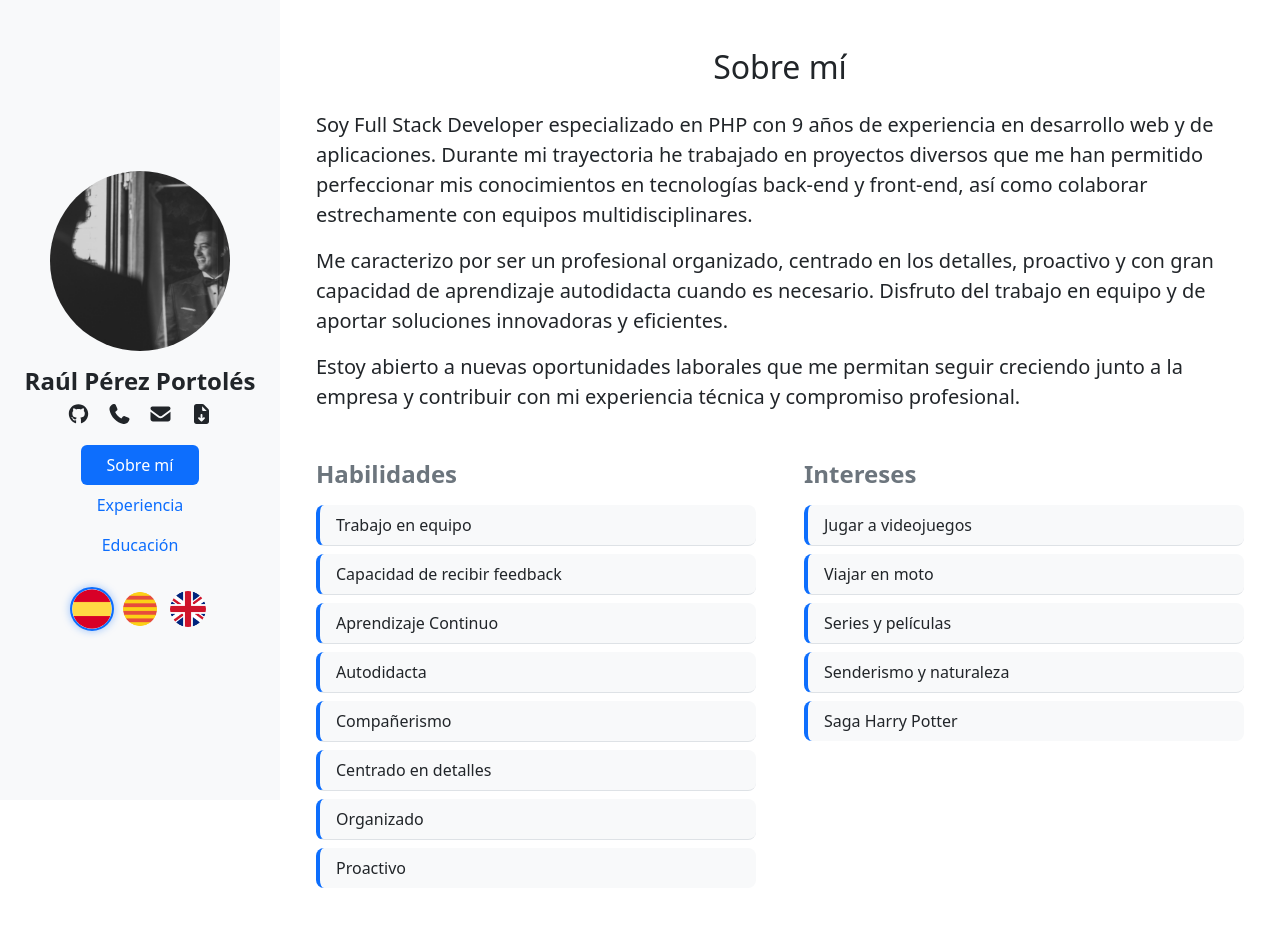
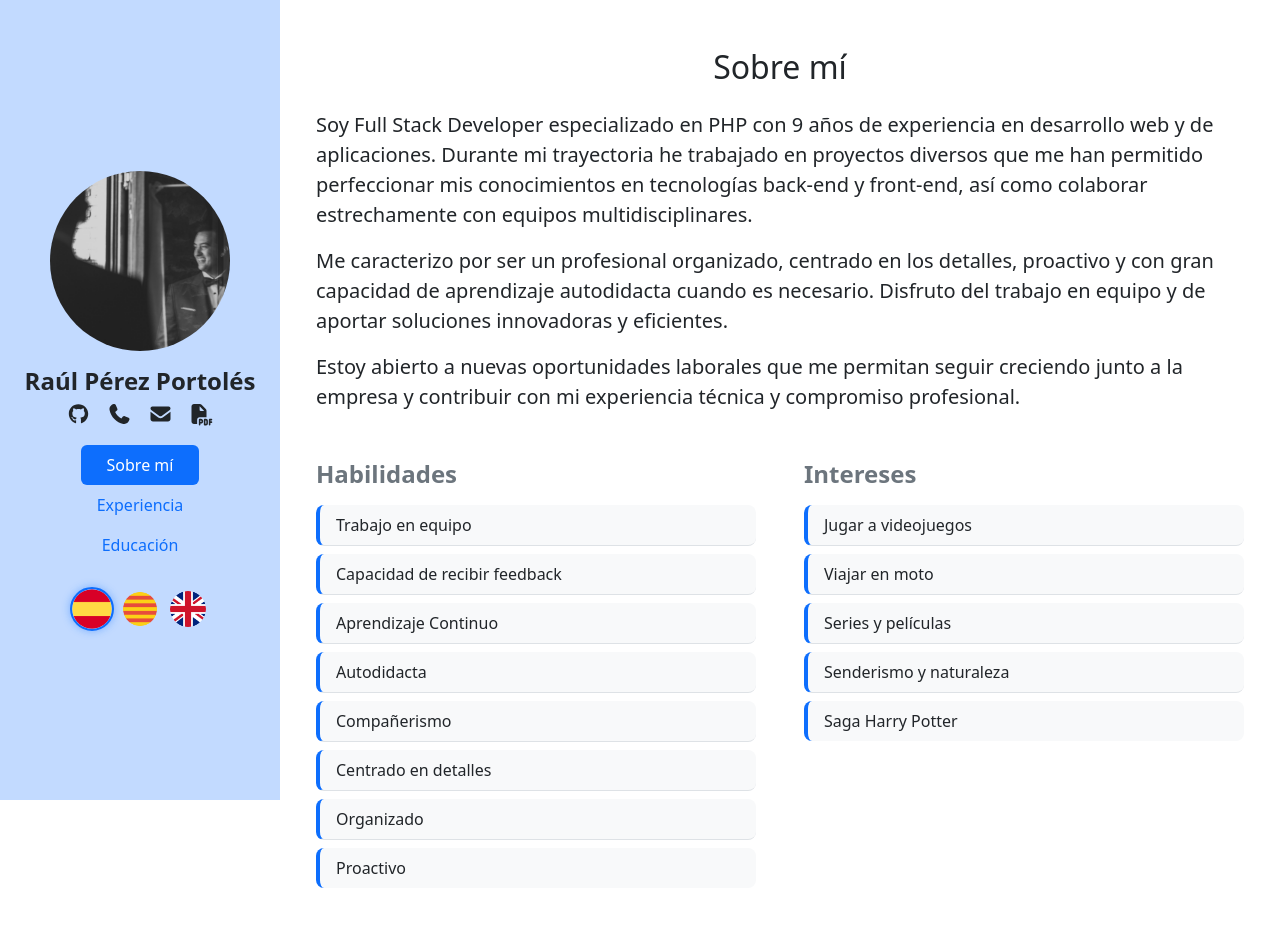
Before and after one commit to PerezRaul/portfolio, a Vue app: page / in a window 1280 px wide. Shown: the top 926 px of the page. Built offline with nearby package versions, Linux system fonts and the light colour scheme.

Commit message:
Update icons and navbar
Changes:
- Change icon in main.js
- Change navbar color and opacity
- Change icon download to pdf

```diff
--- a/src/components/Navbar.vue
+++ b/src/components/Navbar.vue
@@ -1,5 +1,5 @@
 <template>
-  <nav class="sidebar-fixed bg-light">
+  <nav class="sidebar-fixed bg-primary bg-opacity-25">
     <div class="text-center mb-3">
       <img
         :src="userImage"
@@ -19,7 +19,7 @@
           <font-awesome-icon icon="envelope" />
         </a>
         <a :href="cvFile" download class="text-dark fs-5">
-          <font-awesome-icon icon="file-download" />
+          <font-awesome-icon icon="file-pdf" />
         </a>
       </div>
     </div>
--- a/src/main.js
+++ b/src/main.js
@@ -8,9 +8,9 @@ import 'bootstrap/dist/js/bootstrap.bundle.min.js'
 
 import { library } from '@fortawesome/fontawesome-svg-core'
 import { FontAwesomeIcon } from '@fortawesome/vue-fontawesome'
-import { faPhone, faEnvelope, faFileDownload } from '@fortawesome/free-solid-svg-icons'
+import { faPhone, faEnvelope, faFilePdf } from '@fortawesome/free-solid-svg-icons'
 import { faGithub } from '@fortawesome/free-brands-svg-icons'
 
-library.add(faPhone, faEnvelope, faFileDownload, faGithub)
+library.add(faPhone, faEnvelope, faFilePdf, faGithub)
 
 createApp(App).component('font-awesome-icon', FontAwesomeIcon).use(router).use(i18n).mount('#app')
```
